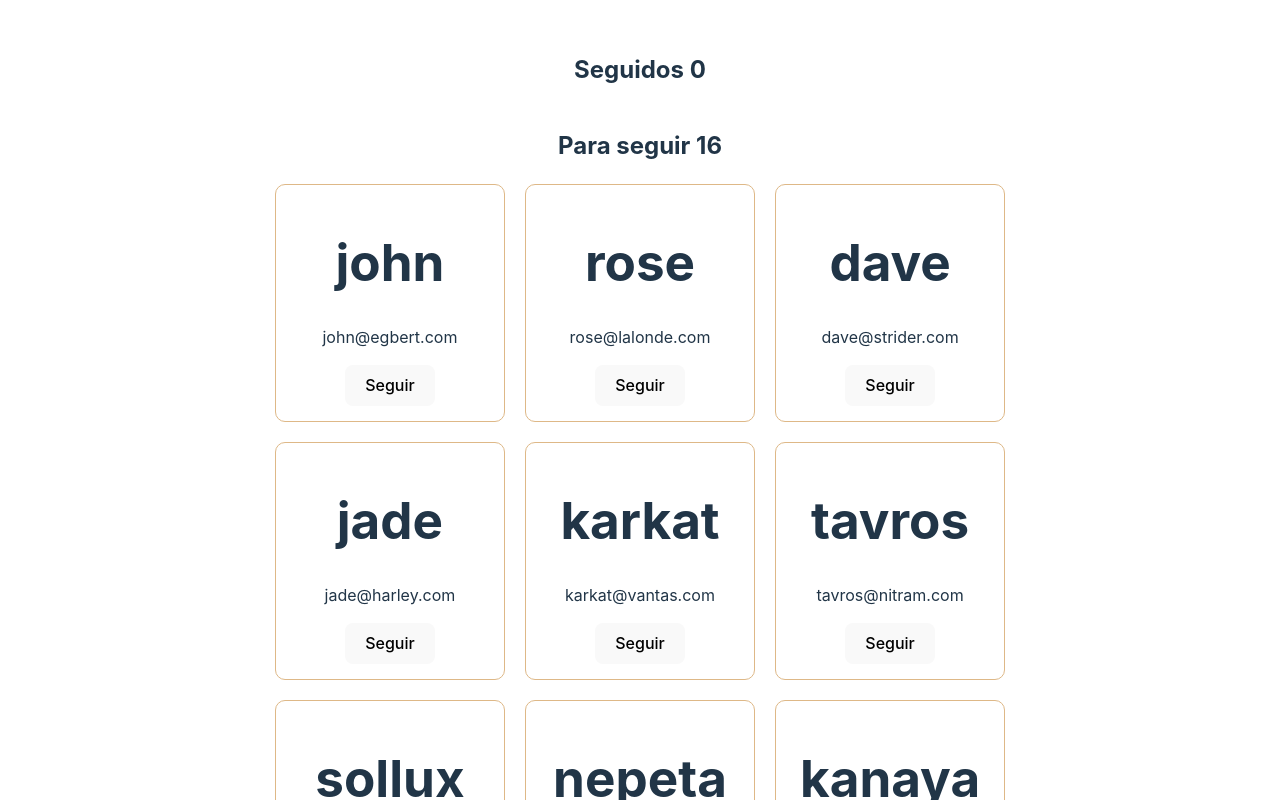
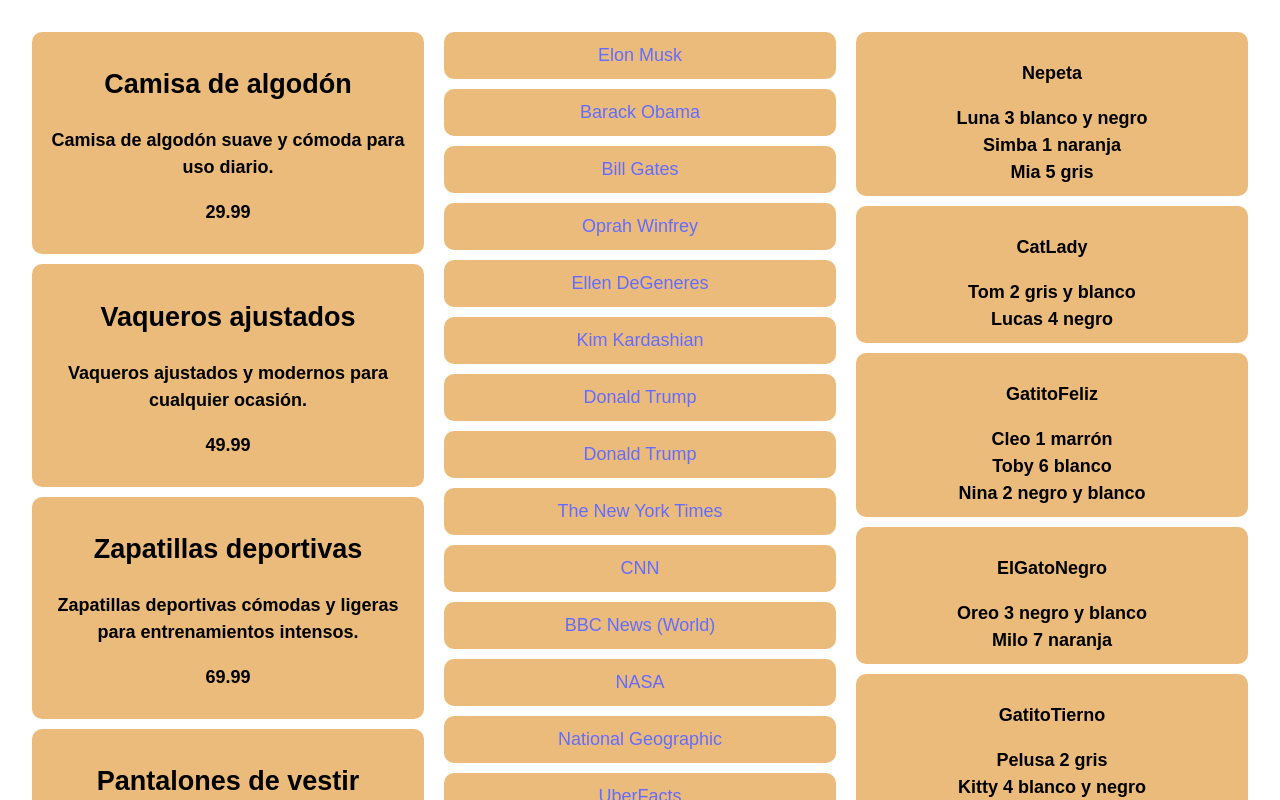
Before and after one commit to chuttmateo/ejercicios-front3, a React (Vite) app: page / in a window 1280 px wide. Shown: the top 800 px of the page. Built offline with nearby package versions, Linux system fonts and the light colour scheme.

Commit message:
ejercicio-6 finalizado + estilos

```diff
--- a/src/ejercicios/ejercicio-clase-6/Clase6.css
+++ b/src/ejercicios/ejercicio-clase-6/Clase6.css
@@ -3,26 +3,22 @@
     margin: 0 auto;
     padding: 2rem;
     text-align: center;
-
+    display: grid;
+    grid-template-columns: repeat(3, 1fr);
+    grid-gap: 20px;
+    font-family:Arial, Helvetica, sans-serif;
+    font-size: large;
   }
-  .catalogo{
+  .producto, .usuario, .cuenta{
+    border-radius: 10px;
+    padding: 10px;
+    background-color:rgb(235, 187, 124);
+    font-weight: 700;
+    list-style: none;
+    color: #000;
+  }
+  .flex {
     display: flex;
-    flex-wrap: wrap;
-    gap: 16px;
-  }
-  .producto{
-    background-color: burlywood;
-    border: solid;
-    border-width: 2px;
-    border-color: brown;
-  }
-  .cuentas, .usuarios{
-    display: flex;
-    list-style: none;
-    color: aliceblue;
+    flex-direction: column;
     gap: 10px;
   }
-  .cuenta{
-    text-decoration: none;
-    color: white;
-  }
--- a/src/ejercicios/ejercicio-clase-6/Clase6.jsx
+++ b/src/ejercicios/ejercicio-clase-6/Clase6.jsx
@@ -1,49 +1,38 @@
 import "./Clase6.css";
-import products from "../../fakeApi/products.json";
-import cuentas from "../../fakeApi/accounts.json";
-import Producto from "./producto/Producto";
-import usuarios from "../../fakeApi/users.json";
-import Usuario from "./usuario/Usuario";
-
+import products from './products.json'
+import Producto from "./Producto";
+import accounts from './accounts.json'
+import users from './users.json'
+import Usuario from "./Usuario";
 function Clase6() {
-  let arr = products.map((p) => {
-    return (
-      <Producto
-        key={p.id}
-        nombre={p.nombre}
-        descripcion={p.descripcion}
-        precio={p.precio}
-      />
-    );
-  });
-
-  let arrCuentas = cuentas.map((c) => {
-    return (
-      <li key={c.account}>
-        <a
-          className="cuenta"
-          target="_blank"
-          href={`https://twitter.com/${c.account}`}
-          rel="noreferrer"
-        >
-          {c.userName}
-        </a>
-      </li>
-    );
-  });
-
-  let arrUsuarios = usuarios.map((user) => {
-    return (
-        <Usuario key={user.email} apodo={user.apodo} />
-    );
-  });
 
   return (
     <>
-      <h1>Cuentas</h1>
-      <ul className="cuentas">{arrCuentas}</ul>
-      <ul className="usuarios">{arrUsuarios}</ul>
-      <div className="catalogo">{arr}</div>
+    <div className="flex">
+    {products.map((product) => {
+      return (
+        <Producto key={product.id}
+        {...product}
+        />
+      )
+    })}
+    </div>
+    <div className="flex">
+    {accounts.map((account)=>{
+      return(
+        <li key={account.account} className="cuenta"><a href={`https://twitter.com/${account.account}`} target="_blank" rel="noopener noreferrer">{account.userName}</a></li>
+      )
+    })}
+    </div>
+    <div className="flex">
+    {users.map((user)=>{
+      return(
+        <Usuario key={user.email}
+        {...user}
+        />
+      )
+    })}
+    </div>
     </>
   );
 }
--- a/src/ejercicios/ejercicio-clase-6/producto/Producto.jsx
+++ b/src/ejercicios/ejercicio-clase-6/Producto.jsx
@@ -1,9 +1,9 @@
-
 /* eslint-disable react/prop-types */
 function Producto(props) {
+
     return(
         <div className="producto">
-            <p>{props.nombre}</p>
+            <h2>{props.nombre}</h2>
             <p>{props.descripcion}</p>
             <p>{props.precio}</p>
         </div>
--- /dev/null
+++ b/src/ejercicios/ejercicio-clase-6/Usuario.jsx
@@ -0,0 +1,15 @@
+/* eslint-disable react/prop-types */
+function Usuario(props) {
+    return(
+        <div className="usuario">
+            <p>{props.apodo}</p>
+            {props.mascotas.map((mascota) =>{
+                const {nombre, edad, color} = mascota
+                return (
+                    <li key={Math.random()}> {nombre} {edad} {color}</li>
+                )
+            })}
+        </div>
+    )
+}
+export default Usuario
--- /dev/null
+++ b/src/ejercicios/ejercicio-clase-6/accounts.json
@@ -0,0 +1,17 @@
+[
+  { "account": "elonmusk", "userName": "Elon Musk" },
+  { "account": "BarackObama", "userName": "Barack Obama" },
+  { "account": "BillGates", "userName": "Bill Gates" },
+  { "account": "Oprah", "userName": "Oprah Winfrey" },
+  { "account": "TheEllenShow", "userName": "Ellen DeGeneres" },
+  { "account": "KimKardashian", "userName": "Kim Kardashian" },
+  { "account": "donaldTrump", "userName": "Donald Trump" },
+  { "account": "realDonaldTrump", "userName": "Donald Trump" },
+  { "account": "NYTimes", "userName": "The New York Times" },
+  { "account": "CNN", "userName": "CNN" },
+  { "account": "BBCWorld", "userName": "BBC News (World)" },
+  { "account": "NASA", "userName": "NASA" },
+  { "account": "NatGeo", "userName": "National Geographic" },
+  { "account": "UberFacts", "userName": "UberFacts" },
+  { "account": "realDonaldTrumpNoFake", "userName": "Donald Trump" }
+]
--- /dev/null
+++ b/src/ejercicios/ejercicio-clase-6/products.json
@@ -0,0 +1,68 @@
+[
+  {
+    "id": 1,
+    "nombre": "Camisa de algodón",
+    "precio": 29.99,
+    "descripcion": "Camisa de algodón suave y cómoda para uso diario."
+  },
+  {
+    "id": 2,
+    "nombre": "Vaqueros ajustados",
+    "precio": 49.99,
+    "descripcion": "Vaqueros ajustados y modernos para cualquier ocasión."
+  },
+  {
+    "id": 3,
+    "nombre": "Zapatillas deportivas",
+    "precio": 69.99,
+    "descripcion": "Zapatillas deportivas cómodas y ligeras para entrenamientos intensos."
+  },
+  {
+    "id": 4,
+    "nombre": "Pantalones de vestir",
+    "precio": 59.99,
+    "descripcion": "Pantalones de vestir elegantes y cómodos para ocasiones especiales."
+  },
+  {
+    "id": 5,
+    "nombre": "Jersey de lana",
+    "precio": 39.99,
+    "descripcion": "Jersey de lana suave y cálido para los días más fríos."
+  },
+  {
+    "id": 6,
+    "nombre": "Botas de invierno",
+    "precio": 89.99,
+    "descripcion": "Botas de invierno impermeables y resistentes para las condiciones más extremas."
+  },
+  {
+    "id": 7,
+    "nombre": "Chaqueta de cuero",
+    "precio": 149.99,
+    "descripcion": "Chaqueta de cuero elegante y duradera para cualquier look."
+  },
+  {
+    "id": 8,
+    "nombre": "Sudadera con capucha",
+    "precio": 44.99,
+    "descripcion": "Sudadera con capucha y bolsillo canguro para un look casual y cómodo."
+  },
+  {
+    "id": 9,
+    "nombre": "Abrigo de lana",
+    "precio": 99.99,
+    "descripcion": "Abrigo de lana suave y cálido para un look invernal elegante."
+  },
+  {
+    "id": 10,
+    "nombre": "Polo clásico",
+    "precio": 29.99,
+    "descripcion": "Polo clásico y elegante para cualquier ocasión."
+  },
+  {
+    "id": 11,
+    "nombre": "Chaqueta de cuero",
+    "precio": 139.99,
+    "descripcion": "Chaqueta de cuero elegante y duradera para cualquier look."
+  }
+]
--- /dev/null
+++ b/src/ejercicios/ejercicio-clase-6/users.json
@@ -0,0 +1,70 @@
+[
+  {
+    "apodo": "Nepeta",
+    "email": "nepetalover123@gmail.com",
+    "mascotas": [
+      { "nombre": "Luna", "edad": 3, "color": "blanco y negro" },
+      { "nombre": "Simba", "edad": 1, "color": "naranja" },
+      { "nombre": "Mia", "edad": 5, "color": "gris" }
+    ]
+  },
+  {
+    "apodo": "CatLady",
+    "email": "catlady999@yahoo.com",
+    "mascotas": [
+      { "nombre": "Tom", "edad": 2, "color": "gris y blanco" },
+      { "nombre": "Lucas", "edad": 4, "color": "negro" }
+    ]
+  },
+  {
+    "apodo": "GatitoFeliz",
+    "email": "gatitofeliz22@hotmail.com",
+    "mascotas": [
+      { "nombre": "Cleo", "edad": 1, "color": "marrón" },
+      { "nombre": "Toby", "edad": 6, "color": "blanco" },
+      { "nombre": "Nina", "edad": 2, "color": "negro y blanco" }
+    ]
+  },
+  {
+    "apodo": "ElGatoNegro",
+    "email": "elgatonegro@outlook.com",
+    "mascotas": [
+      { "nombre": "Oreo", "edad": 3, "color": "negro y blanco" },
+      { "nombre": "Milo", "edad": 7, "color": "naranja" }
+    ]
+  },
+  {
+    "apodo": "GatitoTierno",
+    "email": "gatitotierno5555@gmail.com",
+    "mascotas": [
+      { "nombre": "Pelusa", "edad": 2, "color": "gris" },
+      { "nombre": "Kitty", "edad": 4, "color": "blanco y negro" },
+      { "nombre": "Loki", "edad": 1, "color": "marrón y blanco" }
+    ]
+  },
+  {
+    "apodo": "CatQueen",
+    "email": "catqueen8888@hotmail.com",
+    "mascotas": [
+      { "nombre": "Fluffy", "edad": 5, "color": "blanco y gris" },
+      { "nombre": "Sasha", "edad": 2, "color": "marrón y blanco" }
+    ]
+  },
+  {
+    "apodo": "Nepeta",
+    "email": "nepetaalegre7@yahoo.com",
+    "mascotas": [
+      { "nombre": "Punky", "edad": 3, "color": "naranja" },
+      { "nombre": "Zoe", "edad": 1, "color": "blanco" },
+      { "nombre": "Simón", "edad": 4, "color": "negro" }
+    ]
+  },
+  {
+    "apodo": "GatoMimoso",
+    "email": "gatomimoso55@gmail.com",
+    "mascotas": [
+      { "nombre": "Leo", "edad": 2, "color": "blanco" },
+      { "nombre": "Coco", "edad": 3, "color": "negro y blanco" }
+    ]
+  }
+]
--- a/src/main.jsx
+++ b/src/main.jsx
@@ -1,7 +1,7 @@
 import React from 'react'
 import ReactDOM from 'react-dom/client'
 import './index.css'
-import Clase from './ejercicios/ejercicio-clase-8/Clase8'
+import Clase from './ejercicios/ejercicio-clase-6/Clase6'
 
 ReactDOM.createRoot(document.getElementById('root')).render(
   //<React.StrictMode>
```
Also changed, not shown: src/ejercicios/ejercicio-clase-6/usuario/Usuario.jsx (deleted, +0 -10 lines).
